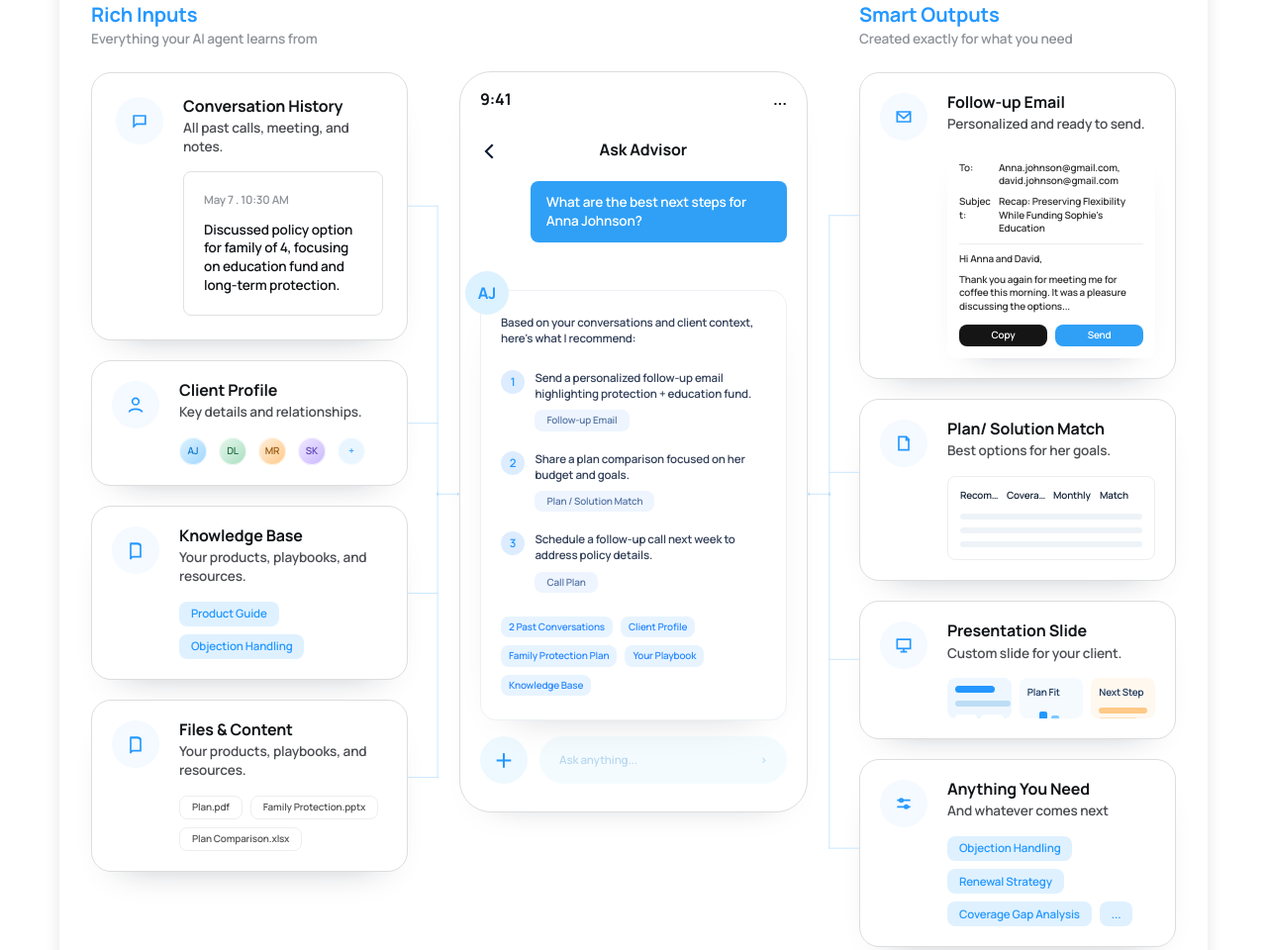
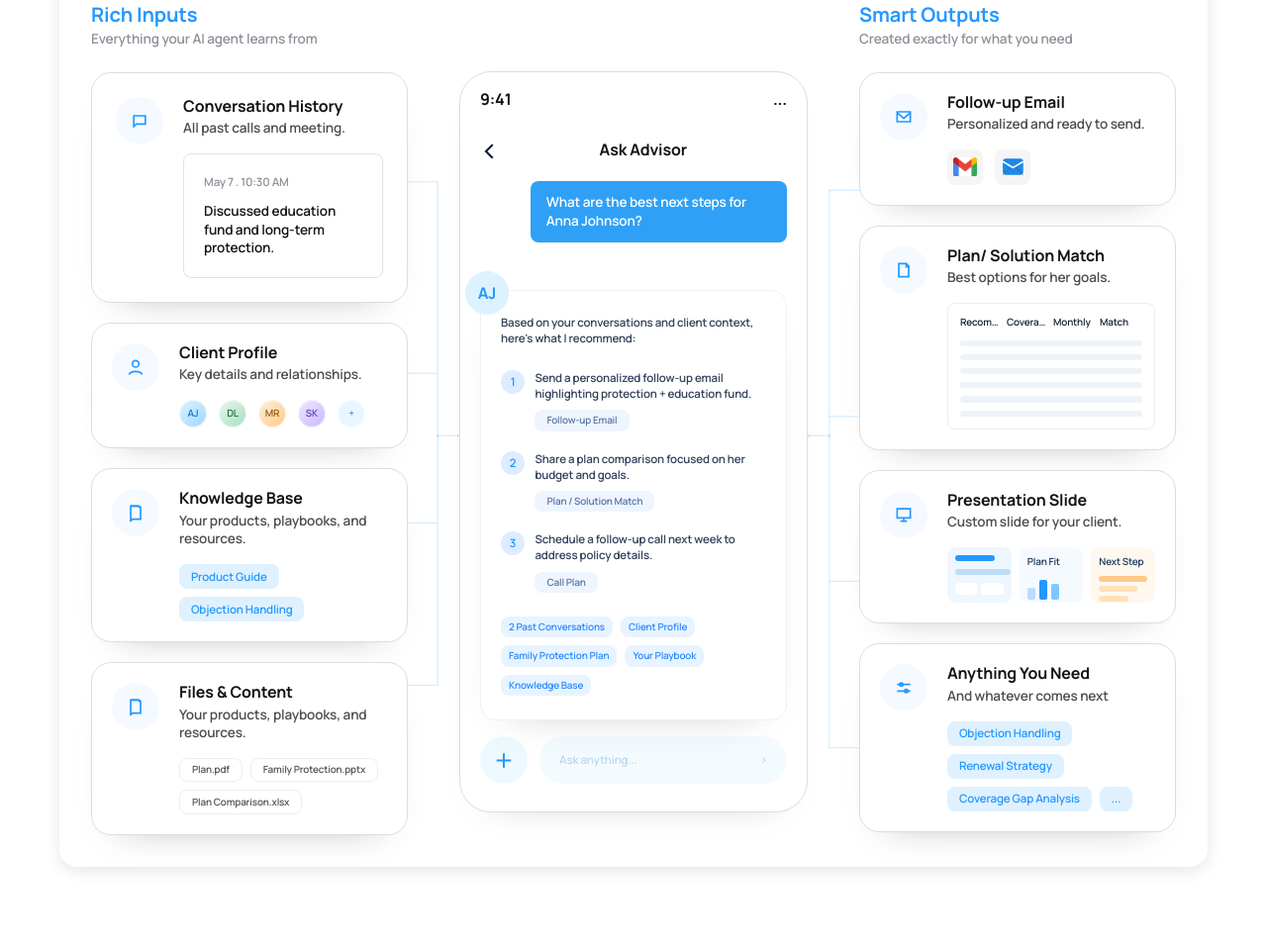
Before and after one commit to captainWHO123/inko-website, an Astro site: page / in a window 1280 px wide. Shown: the part 3000-3960 px from the top of the page at 99% size. Built offline with nearby package versions, Linux system fonts and the light colour scheme; Astro itself is replaced by a stand-in of ours; animation ran at ten frames a second.

Commit message:
修改了ask advisor模块内容

```diff
--- a/src/components/AskAdvisor.astro
+++ b/src/components/AskAdvisor.astro
@@ -15,10 +15,10 @@
               <span class="advisor-icon"><svg viewBox="0 0 24 24"><path d="M5 6h14v10H8l-3 3V6Z"/><path d="M9 11h.01M12 11h.01M15 11h.01"/></svg></span>
               <div>
                 <h4 class="advisor-card-title">Conversation History</h4>
-                <p class="advisor-card-body">All past calls, meeting, and notes.</p>
+                <p class="advisor-card-body">All past calls and meeting.</p>
                 <div class="advisor-note">
                   <p class="advisor-note-date">May 7 . 10:30 AM</p>
-                  <p class="advisor-note-copy">Discussed policy option for family of 4, focusing on education fund and long-term protection.</p>
+                  <p class="advisor-note-copy">Discussed education fund and long-term protection.</p>
                 </div>
               </div>
             </div>
@@ -141,11 +141,13 @@
               <div>
                 <h4 class="advisor-card-title">Follow-up Email</h4>
                 <p class="advisor-card-body">Personalized and ready to send.</p>
-                <div class="advisor-output-preview">
-                  <div class="advisor-output-grid"><span>To:</span><span>Anna.johnson@gmail.com, david.johnson@gmail.com</span><span>Subject:</span><span>Recap: Preserving Flexibility While Funding Sophie's Education</span></div>
-                  <div class="advisor-output-rule"></div>
-                  <p>Hi Anna and David,</p><p style="margin-top:0.5rem;">Thank you again for meeting me for coffee this morning. It was a pleasure discussing the options...</p>
-                  <div class="advisor-output-actions"><span style="background:#151515;">Copy</span><span style="background:#2fa0f6;">Send</span></div>
+                <div class="advisor-email-icons">
+                  <span class="advisor-email-icon" title="Gmail">
+                    <img src="/gmail-icon.png" alt="Gmail" />
+                  </span>
+                  <span class="advisor-email-icon" title="Apple Mail">
+                    <svg viewBox="0 0 24 24" fill="none"><rect x="2" y="4" width="20" height="16" rx="3" fill="#1E88E5"/><path d="M2 7l10 6 10-6" stroke="#fff" stroke-width="1.5" fill="none"/><path d="M2 20l7-7" stroke="#1565C0" stroke-width=".8"/><path d="M22 20l-7-7" stroke="#1565C0" stroke-width=".8"/></svg>
+                  </span>
                 </div>
               </div>
             </div>
@@ -157,8 +159,7 @@
               <div>
                 <h4 class="advisor-card-title">Plan/ Solution Match</h4>
                 <p class="advisor-card-body">Best options for her goals.</p>
-                <div class="advisor-table-preview"><div class="advisor-table-head"><span>Recommended</span><span>Coverage</span><span>Monthly</span><span>Match</span></div><div class="advisor-table-lines"><span></span><span></span><span></span></div></div>
-              </div>
+                <div class="advisor-table-preview"><div class="advisor-table-head"><span>Recommended</span><span>Coverage</span><span>Monthly</span><span>Match</span></div><div class="advisor-table-lines"><span></span><span></span><span></span><span></span><span></span><span></span></div></div>              </div>
             </div>
           </article>
 
@@ -269,6 +270,9 @@
 .advisor-icon svg { width: 1.25rem; height: 1.25rem; stroke: currentColor; fill: none; stroke-width: 2; }
 .advisor-card-title { font-size: 1rem; font-weight: 700; line-height: 1.15; color: #111417; }
 .advisor-card-body { margin-top: 0.25rem; font-size: 0.85rem; font-weight: 600; line-height: 1.38; color: #4b4d52; }
+.advisor-email-icons { margin-top: 1rem; display: flex; align-items: center; gap: 0.75rem; }
+.advisor-email-icon { width: 2.25rem; height: 2.25rem; display: flex; align-items: center; justify-content: center; border-radius: 0.5rem; background: #f5f5f5; padding: 0.35rem; }
+.advisor-email-icon svg, .advisor-email-icon img { width: 100%; height: 100%; object-fit: contain; }
 .advisor-note {
   max-width: 16.7rem; margin: 1rem auto 0; border-radius: 0.5rem; border: 1px solid #e1e1e1;
   background: #fff; padding: 1.25rem; text-align: left;
@@ -333,7 +337,7 @@
 .advisor-table-lines span { height: 0.38rem; border-radius: 999px; background: #eef3f8; }
 .advisor-slide-preview { max-width: 100%; margin-top: 1rem; display: flex; gap: 0.5rem; overflow: hidden; border-radius: 0.5rem; }
 .advisor-slide-card {
-  aspect-ratio: 16 / 10; min-width: 0; flex: 1 1 0;
+  aspect-ratio: 16 / 14; min-width: 0; flex: 1 1 0;
   border-radius: 0.5rem; padding: 0.5rem; overflow: hidden;
 }
 .advisor-slide-card-blue { background: #eef7ff; }
```
Also changed, not shown: public/gmail-icon.png (added).
